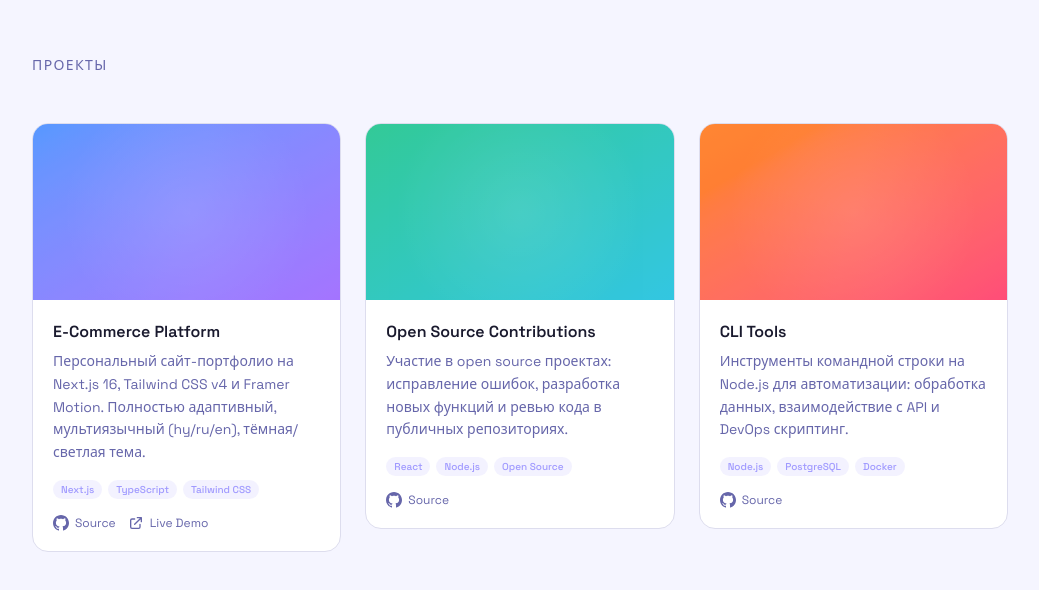
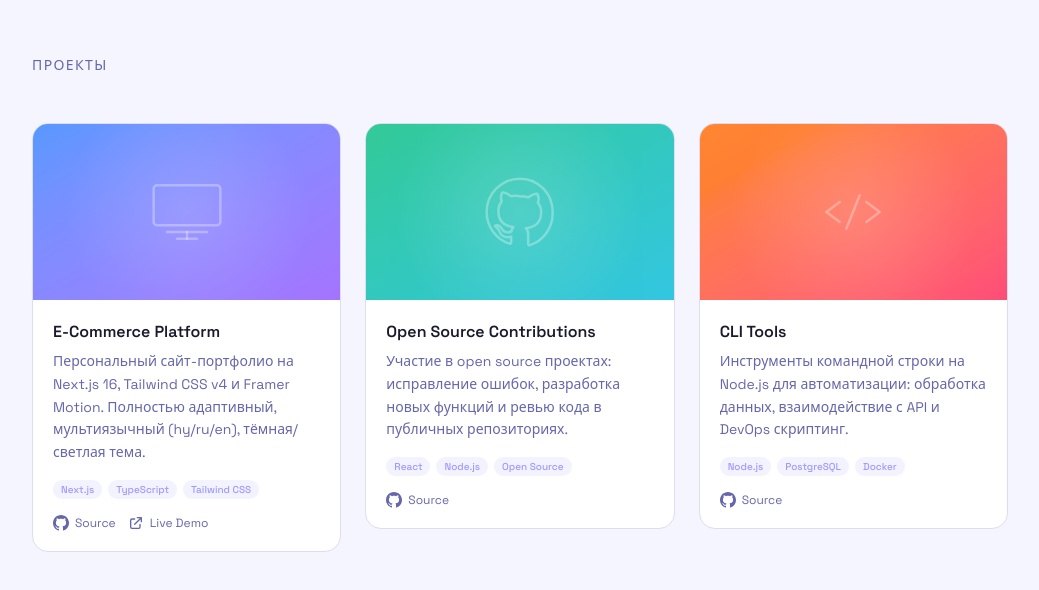
Before and after one commit to HappyTOPS/portfolio-next, a Next.js app: page /portfolio-next/ in a window 1280 px wide. Shown: the part 2170-2760 px from the top of the page, without its empty margins (120-1159 px from the left). Built offline with nearby package versions, Linux system fonts and the light colour scheme.

Commit message:
feat: navbar shows 'Главная', add project SVG illustrations

```diff
--- a/src/components/Navbar.tsx
+++ b/src/components/Navbar.tsx
@@ -23,7 +23,7 @@ export default function Navbar() {
     <nav className="fixed top-0 inset-x-0 z-50 backdrop-blur-xl bg-background/70 border-b border-border">
       <div className="max-w-5xl mx-auto px-6 h-16 flex items-center justify-between">
         <a href="#" className="text-lg font-semibold tracking-tight">
-          {t("hero.name")}
+          {t("nav.home")}
         </a>
 
         {/* Desktop */}
--- a/src/components/Projects.tsx
+++ b/src/components/Projects.tsx
@@ -50,9 +50,29 @@ export default function Projects() {
                   className="block"
                 >
                   <div
-                    className={`h-32 sm:h-44 bg-gradient-to-br ${proj.gradient} opacity-80 group-hover:opacity-100 transition-opacity duration-500 relative overflow-hidden`}
+                    className={`h-32 sm:h-44 bg-gradient-to-br ${proj.gradient} opacity-80 group-hover:opacity-100 transition-opacity duration-500 relative overflow-hidden flex items-center justify-center`}
                   >
-                    <div className="absolute inset-0 bg-[radial-gradient(circle_at_50%_50%,rgba(255,255,255,0.1),transparent_70%)]" />
+                    <div className="absolute inset-0 bg-[radial-gradient(circle_at_50%_50%,rgba(255,255,255,0.15),transparent_70%)]" />
+                    {proj.key === "proj1" && (
+                      <svg className="relative w-16 h-16 sm:w-20 sm:h-20 text-white/30 group-hover:text-white/60 transition-colors duration-500" viewBox="0 0 48 48" fill="none" stroke="currentColor" strokeWidth="1.5" strokeLinecap="round" strokeLinejoin="round">
+                        <rect x="4" y="8" width="40" height="24" rx="2" />
+                        <line x1="12" y1="36" x2="36" y2="36" />
+                        <line x1="18" y1="40" x2="30" y2="40" />
+                        <line x1="24" y1="36" x2="24" y2="40" />
+                      </svg>
+                    )}
+                    {proj.key === "proj2" && (
+                      <svg className="relative w-16 h-16 sm:w-20 sm:h-20 text-white/30 group-hover:text-white/60 transition-colors duration-500" viewBox="0 0 48 48" fill="none" stroke="currentColor" strokeWidth="1.5" strokeLinecap="round" strokeLinejoin="round">
+                        <path d="M24 4C13 4 4 13 4 24c0 8.8 5.7 16.3 13.7 19 .6.1 1-.3 1-.7v-3.4c-5.6 1.2-6.7-2.7-6.7-2.7-.9-2.3-2.2-3-2.2-3-1.8-1.2.1-1.2.1-1.2 2 .1 3.1 2 3.1 2 1.8 3 4.7 2.2 5.8 1.7.2-1.3.7-2.2 1.3-2.7-4.4-.5-9.1-2.2-9.1-9.8 0-2.2.8-4 2-5.4-.2-.5-.9-2.6.2-5.4 0 0 1.7-.5 5.5 2.1A19.3 19.3 0 0124 14.5c1.7 0 3.4.2 5 .7 3.8-2.6 5.5-2.1 5.5-2.1 1.1 2.8.4 4.9.2 5.4 1.3 1.4 2 3.2 2 5.4 0 7.7-4.7 9.3-9.2 9.8.7.6 1.4 1.9 1.4 3.8v5.7c0 .4.4.8 1 .7 8-2.7 13.7-10.2 13.7-19C44 13 35 4 24 4z" />
+                      </svg>
+                    )}
+                    {proj.key === "proj3" && (
+                      <svg className="relative w-16 h-16 sm:w-20 sm:h-20 text-white/30 group-hover:text-white/60 transition-colors duration-500" viewBox="0 0 48 48" fill="none" stroke="currentColor" strokeWidth="1.5" strokeLinecap="round" strokeLinejoin="round">
+                        <polyline points="16 18 8 24 16 30" />
+                        <polyline points="32 18 40 24 32 30" />
+                        <line x1="28" y1="14" x2="20" y2="34" />
+                      </svg>
+                    )}
                   </div>
                 </a>
                 <div className="p-5">
```
